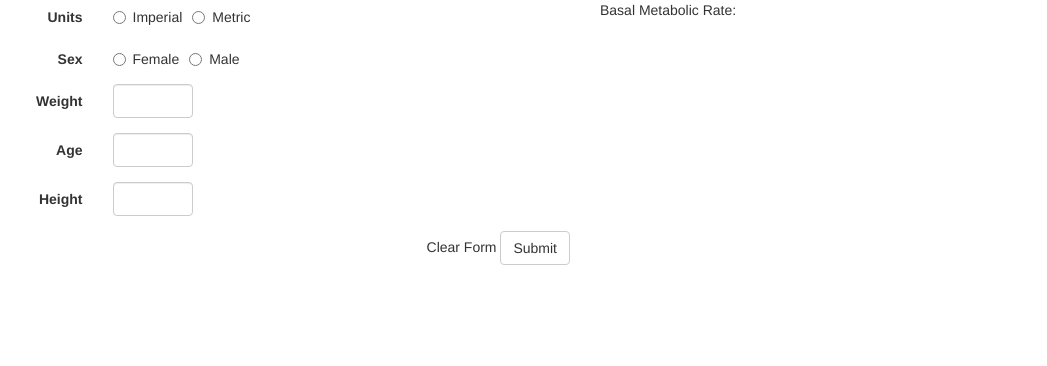
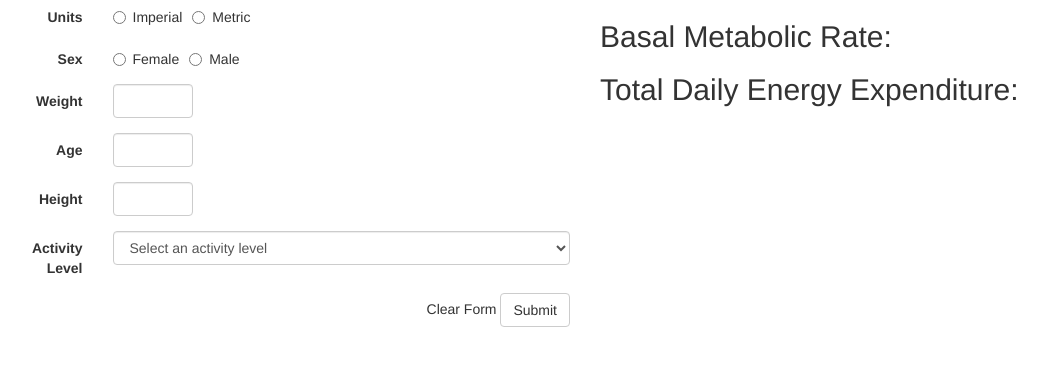
Before and after one commit to hannaliebl/fitness-calculations, a React (Create React App) app: page / in a window 1280 px wide. Shown: the top 366 px of the page, without its empty margins (55-1102 px from the left). Built offline with nearby package versions, Linux system fonts and the light colour scheme.

Commit message:
Add activity multiplier and support showing bmr and tdee

```diff
--- a/src/App.js
+++ b/src/App.js
@@ -3,6 +3,7 @@ import './App.css';
 import {UnitSelection, SexSelection} from './components/toggles';
 import SingleInput from './components/input-fields/SingleInput';
 import HeightInput from './components/input-fields/HeightInput';
+import ActivitySelect from './components/input-fields/ActivitySelect';
 import UnitConversion from './utilities/UnitConversion';
 import DisplayOutput from './components/display-output/DisplayOutput';
 import CalorieCalc from './utilities/CalorieCalc';
@@ -69,7 +70,8 @@ class App extends Component {
   }
   handleSubmit = (event) => {
     event.preventDefault()
-    this.setState({bmr: CalorieCalc.MifflinStJeor(this.state.sex, this.state.masterWeight, this.state.masterHeight, this.state.age)})
+    const bmr = CalorieCalc.MifflinStJeor(this.state.sex, this.state.masterWeight, this.state.masterHeight, this.state.age, this.state.activityLevel)
+    this.setState({bmr: bmr, tdee: Math.round(bmr * this.state.activityLevel)})
   }
   render() {
     return (
@@ -98,13 +100,14 @@ class App extends Component {
                 controlFuncFeet={this.handleFeetChange}
                 controlFuncInches={this.handleInchesChange}
                 controlFunc={this.handleCmChange}/>
+              <ActivitySelect handleActivityLevelChange={this.handleActivityLevelChange} />
               <div className="pull-right">
                 <span>Clear Form</span> <button type="submit" className="btn btn-default">Submit</button>
               </div>
             </form>
           </div>
           <div className="col-sm-6">
-            <DisplayOutput bmr={this.state.bmr}/>
+            <DisplayOutput bmr={this.state.bmr} tdee={this.state.tdee}/>
           </div>
         </div>
       </div>
--- a/src/components/display-output/DisplayOutput.js
+++ b/src/components/display-output/DisplayOutput.js
@@ -3,7 +3,8 @@ import React from 'react';
 function DisplayOutput(props) {
   return (
     <div>
-      Basal Metabolic Rate: {props.bmr}
+      <h2>Basal Metabolic Rate: {props.bmr}</h2>
+      <h2>Total Daily Energy Expenditure: {props.tdee}</h2>
     </div>
   )
 }
--- /dev/null
+++ b/src/components/input-fields/ActivitySelect.js
@@ -0,0 +1,21 @@
+import React from 'react';
+
+function ActivitySelect(props) {
+  return (
+    <div className="form-group">
+      <label className="col-sm-2 control-label">Activity Level</label>
+      <div className="col-sm-10">
+        <select className="form-control" onChange={props.handleActivityLevelChange}>
+          <option value="">Select an activity level</option>
+          <option value="1.2">Little to no exercise</option>
+          <option value="1.375">Light exercise, 1-3 days per week</option>
+          <option value="1.55">Moderate exercise, 3-5 days per week</option>
+          <option value="1.75">Heavy exercise, 6-7 days per week</option>
+          <option value="1.9">Very heavy exercise, twice a day every day</option>
+      </select>
+      </div>
+    </div>
+  )
+}
+
+export default ActivitySelect
--- a/src/components/input-fields/HeightInput.js
+++ b/src/components/input-fields/HeightInput.js
@@ -4,7 +4,6 @@ function HeightInput(props) {
   return (
     <div className="form-group">
       <label className="col-sm-2 control-label">Height</label>
-
       {(props.units === 'metric' || props.units === '') &&
       <div className="col-sm-10">
         <input type="number"
--- a/src/utilities/CalorieCalc.js
+++ b/src/utilities/CalorieCalc.js
@@ -1,9 +1,9 @@
 const CalorieCalc = {
   MifflinStJeor (sex, weight, height, age) {
     if (sex === 'female') {
-      return (10 * weight) + (6.25 * height) - (5 * age) - 161;
+      return Math.round((10 * weight) + (6.25 * height) - (5 * age) - 161);
     } else {
-      return (10 * weight) + (6.25 * height) - (5 * age) + 5;
+      return Math.round((10 * weight) + (6.25 * height) - (5 * age) + 5);
     }
   }
 }
```
